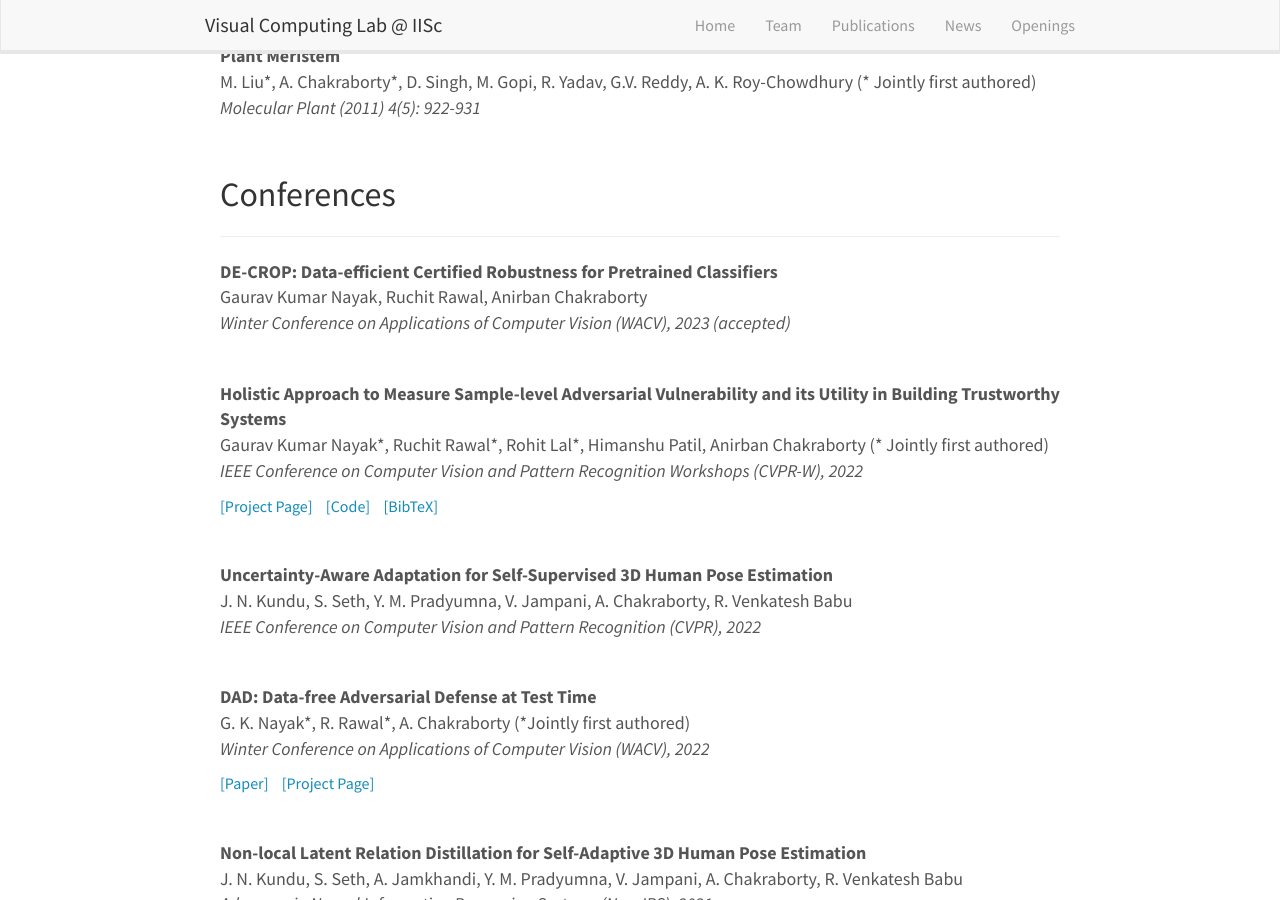
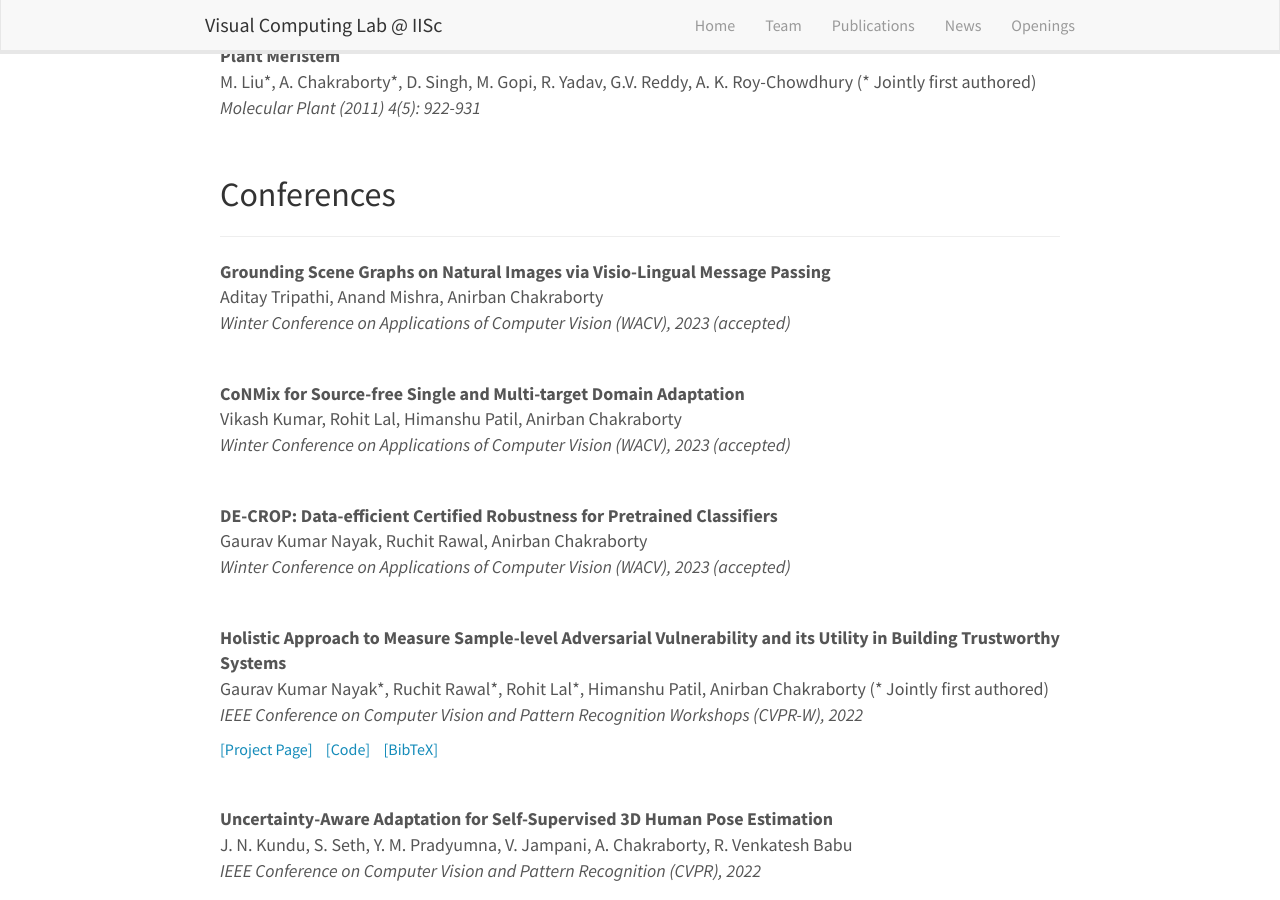
Before and after one commit to vcl-iisc/vclab-website, a Jekyll site: the page built from _pages/publications.md, in a window 1280 px wide and 900 px high, scrolled down 1923 px. Built offline with Jekyll 4.4.1, drawn with Linux system fonts in a browser that asks for light colours; nearby versions of some CDN libraries.

Commit message:
Update publications.yml

```diff
--- a/_data/publications.yml
+++ b/_data/publications.yml
@@ -1,4 +1,3 @@
-
 - paper:
   author:
   pub:
@@ -8,7 +7,26 @@
   code_link:
   bibtex:
 
+
 ################### Coferences and Journals ###################
+
+- paper: "Grounding Scene Graphs on Natural Images via Visio-Lingual Message Passing"
+  author: Aditay Tripathi, Anand Mishra, Anirban Chakraborty
+  pub: Winter Conference on Applications of Computer Vision (WACV), 2023 (accepted)
+  type: conference
+  project_page:
+  paper_link:
+  code_link:
+  bibtex:
+
+- paper: "CoNMix for Source-free Single and Multi-target Domain Adaptation"
+  author: Vikash Kumar, Rohit Lal, Himanshu Patil, Anirban Chakraborty
+  pub: Winter Conference on Applications of Computer Vision (WACV), 2023 (accepted)
+  type: conference
+  project_page:
+  paper_link:
+  code_link:
+  bibtex:
 
 - paper: "DE-CROP: Data-efficient Certified Robustness for Pretrained Classifiers"
   author: Gaurav Kumar Nayak, Ruchit Rawal, Anirban Chakraborty
```
